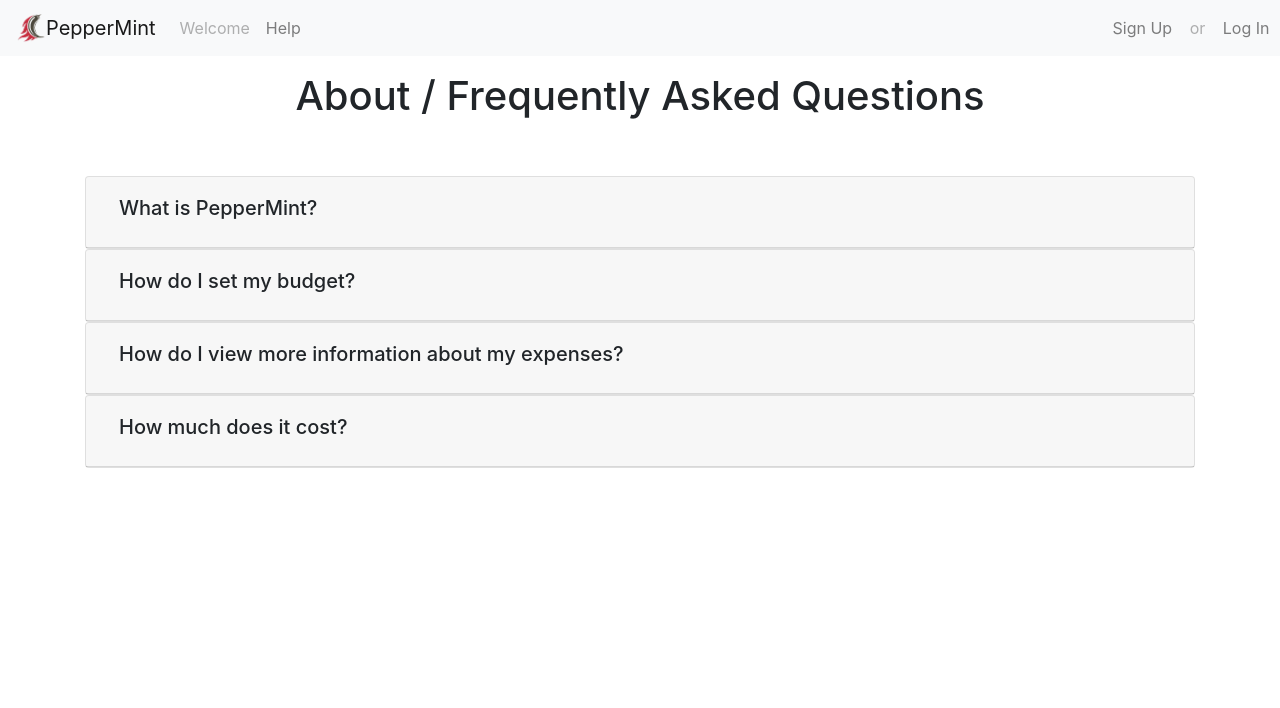
After one commit to StudentDX/MoneyMunchers, a Flask app: page /help.html in a window 1280 px wide. The commit adds this page. Shown: the top 708 px of the page. Run offline with Flask 2, Linux system fonts and the light colour scheme; some libraries are stand-ins or nearby versions.

Commit message:
changed help route

```diff
--- a/app/__init__.py
+++ b/app/__init__.py
@@ -5,6 +5,7 @@ from flask_login import LoginManager, login_required, login_user, logout_user, c
 from functools import wraps
 
 from app.forms import SignUpForm, LogInForm, BudgetForm, ExpenseForm
+from app.exchange_rates import update_rates
 
 app = Flask(__name__)
 
@@ -15,6 +16,7 @@ app.config['SQLALCHEMY_TRACK_MODIFICATIONS'] = 'False'
 db.init_app(app)
 with app.app_context():
     db.create_all()
+    update_rates()
 
 login_manager = LoginManager()
 login_manager.init_app(app)
@@ -44,6 +46,10 @@ def load_user(user_id):
 @app.route('/home')
 def home():
     return render_template('home.html')
+
+@app.route('/help.html')
+def help():
+    return render_template('help.html')
 
 @app.route('/signup',methods=['GET','POST'])
 @restrict_authenticated
--- a/app/templates/base.html
+++ b/app/templates/base.html
@@ -46,7 +46,7 @@
                         </li>
                     {% endif %}
                     <li class="nav-item">
-                      <a class="nav-link" href=/static/help.html target="_blank">Help</a>
+                      <a class="nav-link" href={{ url_for('help') }}>Help</a>
                     </li>
                 </ul>
                 <ul class="navbar-nav navbar-right">
--- /dev/null
+++ b/app/templates/help.html
@@ -0,0 +1,71 @@
+{% extends 'base.html' %}
+
+{% block content %}
+<div class="container">
+    <h1 align="center">About / Frequently Asked Questions</h1><br><br>
+    <div id="accordian">
+        <div class="card">
+            <div class="card-header" id="h1">
+                <button class="btn" type="button" data-toggle="collapse" data-target="#q1" aria-expanded="true"
+                        aria-controls="q1">
+                    <h5>What is PepperMint?</h5>
+                </button>
+            </div>
+            <div id="q1" class="collapse" aria-labelledby="h1" data-parent="#accordian">
+                <div class="card-body">
+                    PepperMint is a personal finance system designed to help you keep track of your money more
+                    easily. We remind you when you are approaching your budgets to help curb your spending.
+                </div>
+            </div>
+        </div>
+
+        <div class="card">
+            <div class="card-header" id="h2">
+                <button class="btn" data-toggle="collapse" data-target="#q2" aria-expanded="false"
+                        aria-controls="q2">
+                    <h5>How do I set my budget?</h5>
+                </button>
+            </div>
+            <div id="q2" class="collapse" aria-labelledby="h2" data-parent="#accordian">
+                <div class="card-body">
+                    When you go into your profile, if you haven't already set your budget there will be two fields.
+                    The first asks for your daily budget, and the second asks for your monthly budget. Once you
+                    submit these fields, you'll have set your budgets. You can also change your budget once
+                    submitted.
+                </div>
+            </div>
+        </div>
+
+        <div class="card">
+            <div class="card-header" id="h3">
+                <button class="btn" data-toggle="collapse" data-target="#q3" aria-expanded="false"
+                        aria-controls="q3" style="text-align: left">
+                    <h5>How do I view more information about my expenses?</h5>
+                </button>
+            </div>
+            <div id="q3" class="collapse" aria-labelledby="h3" data-parent="#accordian">
+                <div class="card-body">
+                    To view more information about your expenses, just click on that expense in your profile page.
+                    This will bring up more information about each expense. If you would like to view more about
+                    your spending habits, go to the Trends page.
+                </div>
+            </div>
+        </div>
+
+        <div class="card">
+            <div class="card-header" id="h4">
+                <button class="btn" data-toggle="collapse" data-target="#q4" aria-expanded="false"
+                        aria-controls="q4">
+                    <h5>How much does it cost?</h5>
+                </button>
+            </div>
+            <div id="q4" class="collapse" aria-labelledby="h3" data-parent="#accordian">
+                <div class="card-body">
+                    PepperMint is 100% free!
+                </div>
+            </div>
+        </div>
+
+    </div>
+</div>
+{% endblock %}
```
Also changed, not shown: app/static/help.html (deleted, +0 -123 lines).
